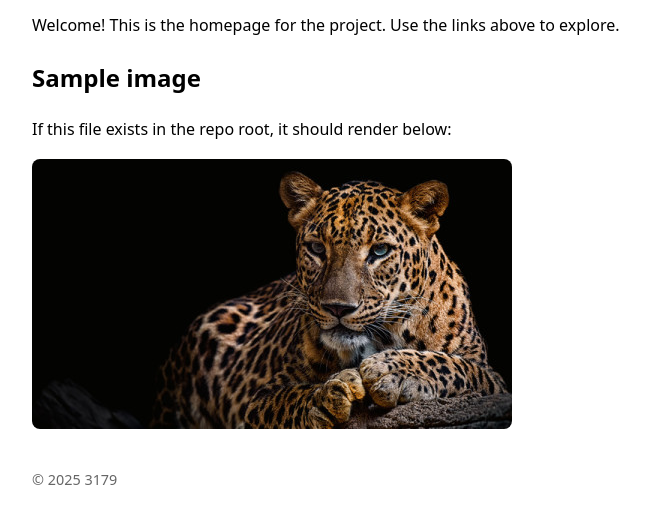
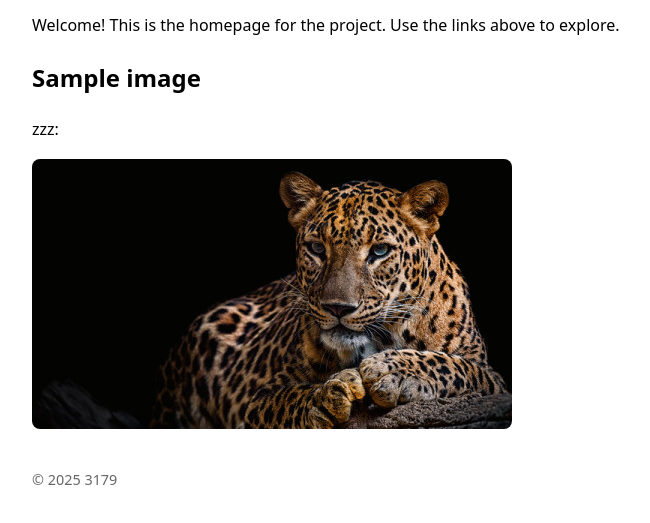
Before and after one commit to Xin-999/3179, a plain HTML site: page index.html in a window 1280 px wide. Shown: the part 133-656 px from the top of the page, without its empty margins (208-858 px from the left). Drawn offline with Linux system fonts and the light colour scheme.

Commit message:
Update index.html

```diff
--- a/index.html
+++ b/index.html
@@ -25,7 +25,7 @@
     <p>Welcome! This is the homepage for the project. Use the links above to explore.</p>
 
     <h2>Sample image</h2>
-    <p>If this file exists in the repo root, it should render below:</p>
+    <p>zzz:</p>
     <img src="leopard.jpg" alt="Leopard example" />
   </main>
 
```
